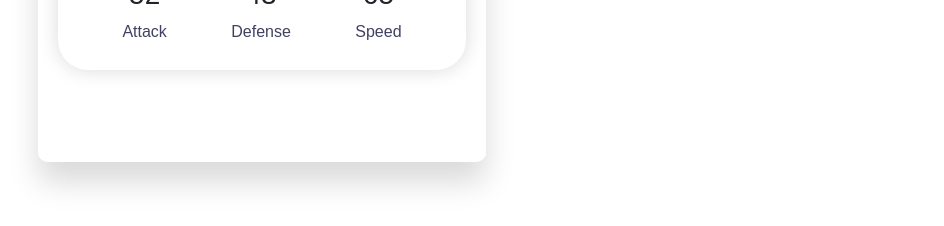
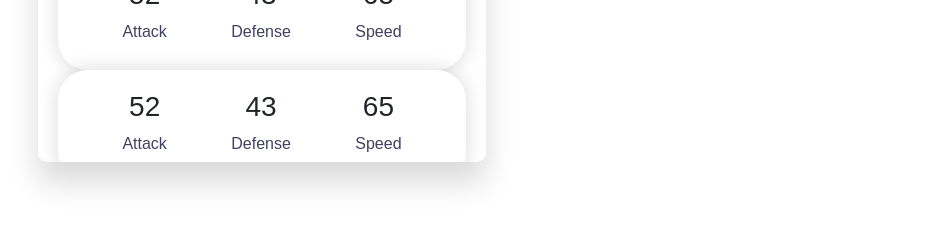
Before and after one commit to MarcosFajoli/pokedex-vuejs, a Vue app: page / in a window 1280 px wide. Shown: the part 502-728 px from the top of the page, without its empty margins (93-1037 px from the left). Built offline with nearby package versions, Linux system fonts and the light colour scheme; no server answers.

Commit message:
add style to scroll bar

```diff
--- a/src/components/ShowPokemon.vue
+++ b/src/components/ShowPokemon.vue
@@ -62,10 +62,46 @@ onMounted(() => {
         <p>Speed</p>
       </div>
     </div>
+    <div class="stats">
+      <div>
+        <h3>{{ statAttack }}</h3>
+        <p>Attack</p>
+      </div>
+      <div>
+        <h3>{{ statDefense }}</h3>
+        <p>Defense</p>
+      </div>
+      <div>
+        <h3>{{ statSpeed }}</h3>
+        <p>Speed</p>
+      </div>
+    </div>
+    <div class="stats">
+      <div>
+        <h3>{{ statAttack }}</h3>
+        <p>Attack</p>
+      </div>
+      <div>
+        <h3>{{ statDefense }}</h3>
+        <p>Defense</p>
+      </div>
+      <div>
+        <h3>{{ statSpeed }}</h3>
+        <p>Speed</p>
+      </div>
+    </div>
   </div>
 </template>
 
 <style>
+*::-webkit-scrollbar {
+  width: 10px;
+}
+
+*::-webkit-scrollbar-thumb {
+  background-color: rgb(179, 179, 179, 0.2);
+  border-radius: 10px;
+}
 #card {
   position: relative;
   width: 100%;
```
